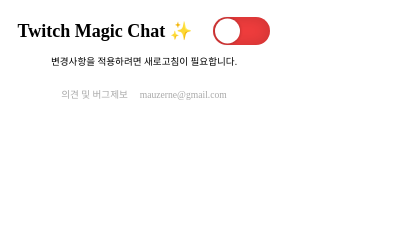
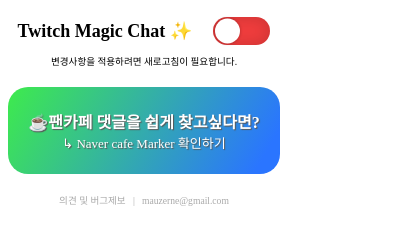
Before and after one commit to mauserne/Twitch-Magic-Chat, a browser extension: page popup.html in a window 400 px wide. Drawn offline with Linux system fonts and the light colour scheme.

Commit message:
팝업에 Naver cafe marker 홍보문구 추가

```diff
--- a/popup.css
+++ b/popup.css
@@ -19,6 +19,7 @@
 
 .contact {
   margin-top: 2rem;
+  padding-bottom: 1rem;
   color: darkgray;
   display: flex;
   justify-content: center;
@@ -77,3 +78,30 @@
 .toggleSwitch.actived-already .toggleButton {
   transition: none;
 }
+
+.ad {
+  text-shadow: 1px 1px 1px #575757;
+
+  display: flex;
+  flex-direction: column;
+  justify-content: center;
+  align-items: center;
+  cursor: pointer;
+
+  margin-top: 2rem;
+  max-width: 100%;
+  height: 9rem;
+  border-radius: 20px;
+  background: linear-gradient(120deg, rgb(62, 235, 76) 0%, rgb(42, 117, 255) 92%);
+}
+
+.adTitle {
+  color: white;
+  font-weight: 600;
+  font-size: medium;
+}
+.adContent {
+  color: white;
+  font-weight: 500;
+  font-size: small;
+}
--- a/popup.html
+++ b/popup.html
@@ -12,6 +12,10 @@
       </label>
     </div>
     <div class="modal">변경사항을 적용하려면 새로고침이 필요합니다.</div>
-    <div class="contact">의견 및 버그제보 &nbsp; &nbsp; mauzerne@gmail.com</div>
+    <div class="ad">
+      <div class="adTitle">☕팬카페 댓글을 쉽게 찾고싶다면?</div>
+      <div class="adContent">↳ Naver cafe Marker 확인하기</div>
+    </div>
+    <div class="contact">의견 및 버그제보 &nbsp; | &nbsp; mauzerne@gmail.com</div>
   </body>
 </html>
--- a/popup.js
+++ b/popup.js
@@ -1,5 +1,6 @@
 const $toggle = document.querySelector(".toggleSwitch");
 const modal = document.querySelector(".modal");
+const ad = document.querySelector(".ad");
 
 chrome.storage.local.get(["switch"], function (result) {
   if (result.switch) {
@@ -20,3 +21,12 @@
   }
   modal.className = "modal show";
 };
+
+ad.onclick = () => {
+  chrome.tabs.create({
+    //Naver cafe Marker 크롬 웹스토어 페이지 url
+    url: "https://chrome.google.com/webstore/detail/lphpmikcjefadjcdeojodcjenkkkdnbm?authuser=0&hl=ko",
+    selected: true,
+    active: true,
+  });
+};
```
Also changed, not shown: manifest.json.
